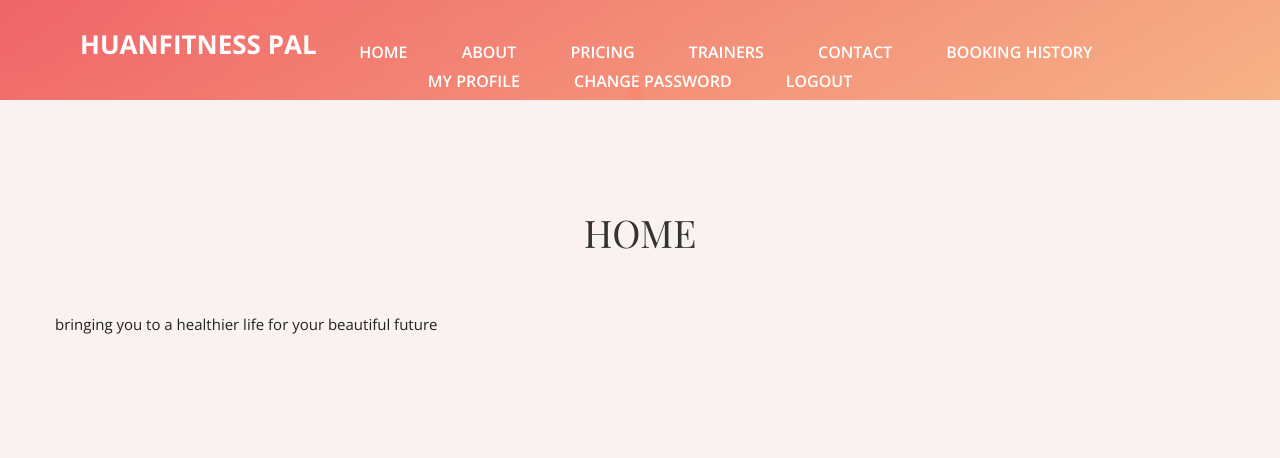
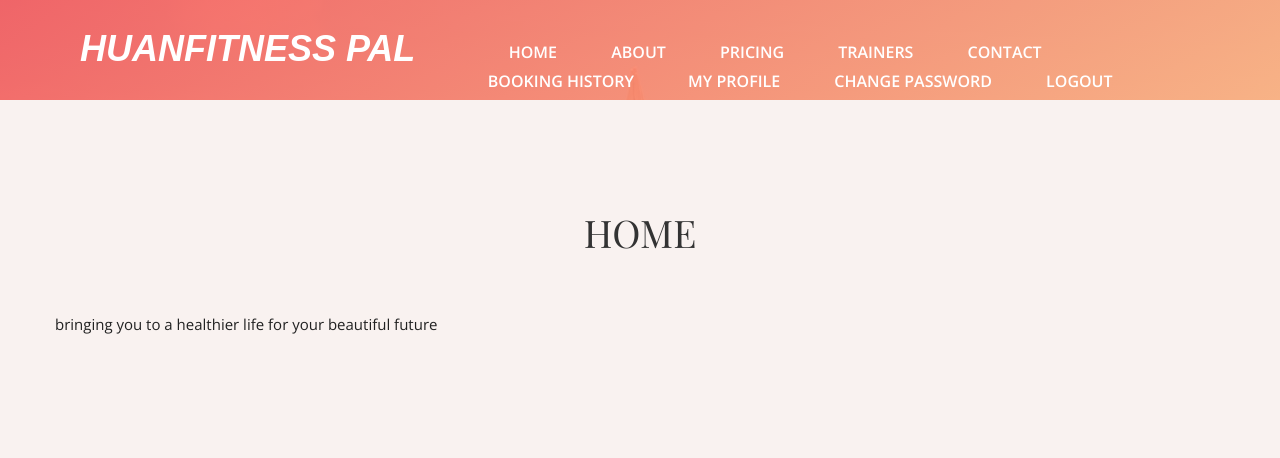
Before and after one commit to sjoee/HuanFitness-website, a PHP site: page /index.php in a window 1280 px wide. Shown: the top 458 px of the page. Run offline with PHP 8.4, Linux system fonts and the light colour scheme; a user stored in the database is signed in; a stand-in replaces the project's code that opens the database connection; some web fonts are replaced.

Commit message:
Update header.php

```diff
--- a/phpAssignment-main/include/header.php
+++ b/phpAssignment-main/include/header.php
@@ -1,12 +1,12 @@
 	<header class="header-section">
 		<div class="header-bottom">
 			<a href="index.php" class="site-logo" style="color:#fff; font-weight:bold; font-size:26px;">
-				HUANFITNESS PAL<br/>
+			<h2><i>HUANFITNESS PAL</i></h2><br/>
 			</a>
 
 			<div class="container">
 				<ul class="main-menu">
-					<li><a href="index.php" class="active">Home</a></li>
+					<li><a href="index.php">Home</a></li>
 					<li><a href="about.php">About</a></li>
 					<li><a href="pricing.php">Pricing</a></li>
 					<li><a href="trainers.php">Trainers</a></li>
```
